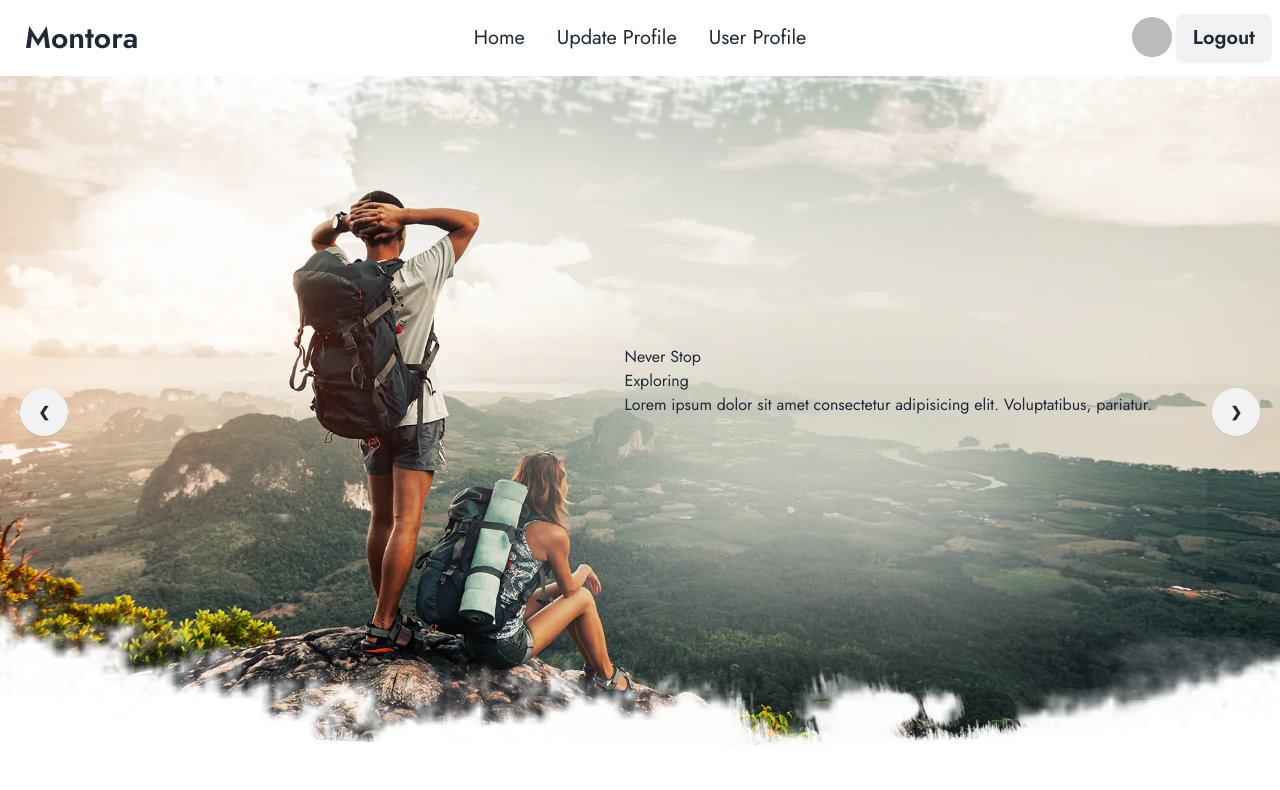
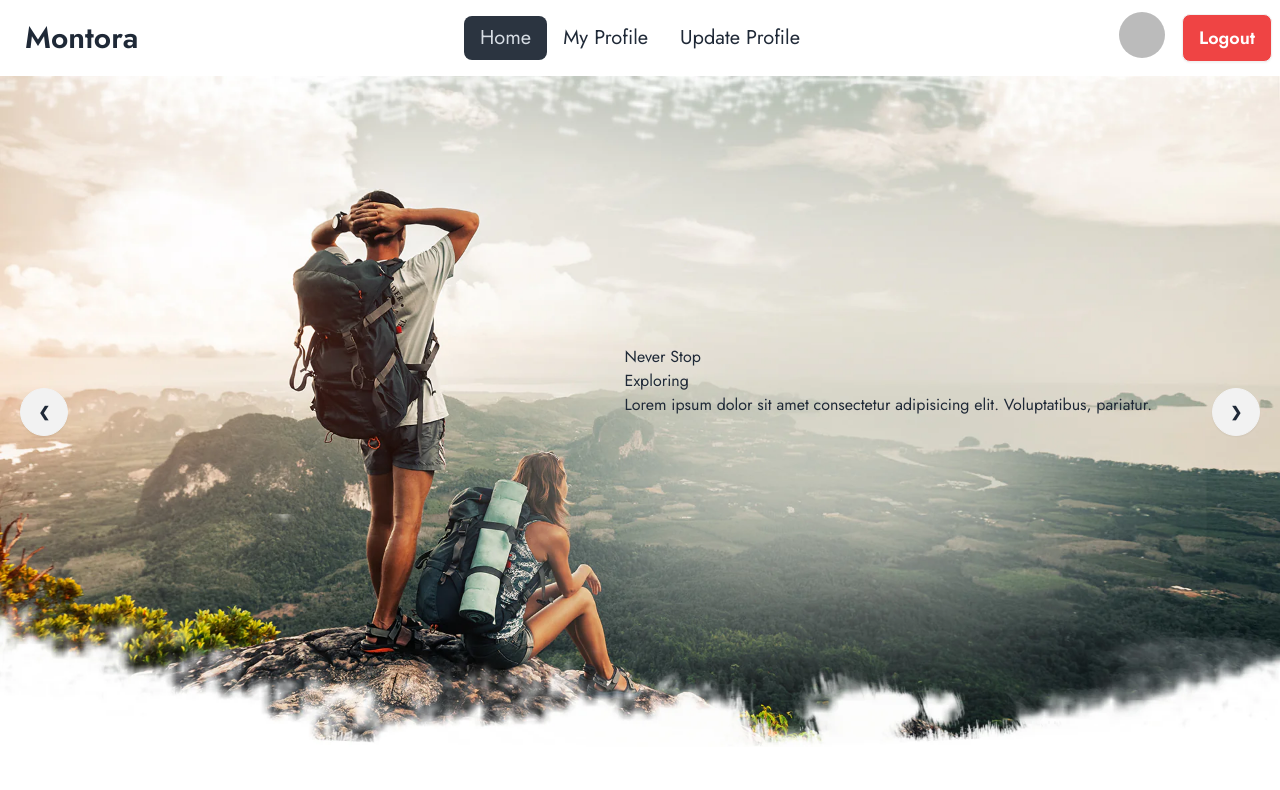
Before and after one commit to mrakashsaha/montora, a React (Vite) app: page / in a window 1280 px wide. Shown: the top 790 px of the page. Built offline with nearby package versions, Linux system fonts and the light colour scheme; no server answers; sample sign-in values are in the browser's storage.

Commit message:
Login, Logout, Update Profile, MyProfile functionality added, navigation working sucessfully

```diff
--- /dev/null
+++ b/src/components/MyProfile.jsx
@@ -0,0 +1,32 @@
+import React, { useContext } from 'react';
+import bgImage from '../assets/banner/slider-3.webp'
+import { AuthContext } from '../provider/AuthProvider';
+import { Link } from 'react-router-dom';
+
+const MyProfile = () => {
+    const {user} = useContext(AuthContext);
+    return (
+        <div style={{ backgroundImage: `url(${bgImage})` }} className="hero bg-base-200 min-h-screen">
+            <div className="card glass w-96">
+                    <h2 className='text-xl text-center py-3'>Profile Information</h2>
+                <figure>
+                    <div className="avatar pt-5 pb-2">
+                        <div className="ring-primary ring-offset-base-100 w-24 rounded-full ring ring-offset-2">
+                            <img src={user?.photoURL} />
+                        </div>
+                    </div>
+                </figure>
+                <div className="card-body items-center">
+                    <p className=''>Welcome back,</p>
+                    <h2 className="card-title">{user?.displayName}</h2>
+                    <p>Email: {user?.email}</p>
+                    <div className="card-actions">
+                        <Link to={'/update-profile'} className="btn btn-primary">Update Profile</Link>
+                    </div>
+                </div>
+            </div>
+        </div>
+    );
+};
+
+export default MyProfile;
--- a/src/components/NavBar.jsx
+++ b/src/components/NavBar.jsx
@@ -1,14 +1,18 @@
 import React, { useContext } from 'react';
-import { Link } from 'react-router-dom';
+import { Link, NavLink, useNavigate } from 'react-router-dom';
 import { AuthContext } from '../provider/AuthProvider';
 
+
 const NavBar = () => {
+    const navigate = useNavigate();
 
     const { signOutUser, user, loading } = useContext(AuthContext);
+
+
     const allmenus = <>
-        <li><Link to={'/'}>Home</Link></li>
-        <li><Link>Update Profile</Link></li>
-        <li><Link>User Profile</Link></li>
+        <li><NavLink to={'/'}>Home</NavLink></li>
+        <li><NavLink to={'/profile'} >My Profile</NavLink></li>
+        <li><NavLink to={'/update-profile'}>Update Profile</NavLink></li>
 
     </>
 
@@ -16,7 +20,7 @@ const NavBar = () => {
         e.preventDefault();
         signOutUser()
             .then(() => {
-                // Sign-out successful.
+                navigate('/');
             }).catch((error) => {
                 // An error happened.
             });
@@ -66,24 +70,26 @@ const NavBar = () => {
                     {/*  */}
 
                     <div className="dropdown dropdown-end">
-                        <div tabIndex={0} role="button" className="btn btn-ghost btn-circle avatar">
-                            {
-                                user && <div className="w-10 rounded-full">
-                                    <img alt="profile" src={user?.photoURL} />
-                                </div>
-                            }
+                        <div className="mx-4 tooltip tooltip-left" data-tip={user?.displayName}>
+                            <div tabIndex={0} role="button" className="btn btn-ghost btn-circle avatar">
+                                {
+                                    user && <div className="w-10 md:w-14 rounded-full">
+                                        <img alt="profile" src={user?.photoURL} />
+                                    </div>
+                                }
+                            </div>
                         </div>
                         <ul
                             tabIndex={0}
-                            className="menu menu-md dropdown-content bg-base-100 rounded-box z-[1] mt-3 w-32 p-2 shadow">
-                            <li><a>Profile</a></li>
-                            <li><a>Settings</a></li>
-                            <li><a>Logout</a></li>
+                            className="menu menu-md dropdown-content bg-base-100 rounded-box z-[1] mt-3 w-36 p-2 shadow">
+                            <li><Link to={'/profile'}>Profile</Link></li>
+                            <li><Link to={'/update-profile'}>Update Profile</Link></li>
+                            <li><Link onClick={handleSignOut}>Logout</Link></li>
                         </ul>
                     </div>
 
                     {
-                        !loading && (user ? <button onClick={handleSignOut} className="btn text-xl">Logout</button> : <Link to={'/login'} className="btn text-xl">Login</Link>)
+                        !loading && (user ? <button onClick={handleSignOut} className="btn btn-md bg-red-500 text-white text-lg">Logout</button> : <Link to={'/login'} className="btn btn-md bg-red-500 text-white text-lg">Login</Link>)
                     }
 
 
--- /dev/null
+++ b/src/components/UpdateProfile.jsx
@@ -0,0 +1,59 @@
+import React, { useContext } from 'react';
+import bgImage from '../assets/banner/slider-2.webp';
+import { useNavigate } from 'react-router-dom';
+import { AuthContext } from '../provider/AuthProvider';
+
+const UpdateProfile = () => {
+
+    const {updateUserProfile, setLoading} = useContext(AuthContext);
+
+    const navigate = useNavigate();
+    const handleUpdateProfile = (e) => {
+        e.preventDefault();
+        setLoading (true);
+        const form = new FormData(e.target);
+        const name = form.get('name');
+        const photo = form.get('photo-url');
+
+        updateUserProfile ({displayName: name, photoURL: photo})
+        .then (()=> {
+            setLoading (false);
+            navigate('/profile');
+        })
+        .catch((error)=>console.log (error));
+
+    }
+    return (
+        <div>
+            <div style={{ backgroundImage: `url(${bgImage})` }} className="hero bg-base-200 min-h-screen">
+                <div className=" hero-content flex-col">
+                    <h1 className="text-2xl font-bold  mx-auto">Update Your Profile</h1>
+                    <div className="card glass w-96 shrink-0 shadow-2xl">
+                        <div className='card-body'>
+                            <form onSubmit={handleUpdateProfile}>
+                                <div className="form-control">
+                                    <label className="label">
+                                        <span className="">Name</span>
+                                    </label>
+                                    <input name='name' type="text" placeholder="Your Name" className="glass input input-bordered" required />
+                                </div>
+                                <div className="form-control">
+                                    <label className="label">
+                                        <span className="">Photo URL</span>
+                                    </label>
+                                    <input name='photo-url' type="text" placeholder="Enter Photo URL" className="glass input input-bordered" required />
+                                </div>
+                                <div className="form-control mt-4">
+                                    <button className="btn btn-primary">Update</button>
+                                </div>
+
+                            </form>
+                        </div>
+                    </div>
+                </div>
+            </div>
+        </div>
+    );
+};
+
+export default UpdateProfile;
--- a/src/provider/AuthProvider.jsx
+++ b/src/provider/AuthProvider.jsx
@@ -32,6 +32,7 @@ const AuthProvider = ({ children }) => {
         return signInWithPopup (auth, googleProvider)
     }
 
+
     useEffect(() => {
         const unsubscribe = onAuthStateChanged(auth, (currentUser) => {
             setUser(currentUser);
@@ -51,6 +52,7 @@ const AuthProvider = ({ children }) => {
         signInWithGoogle,
         loading,
         updateUserProfile,
+        setLoading,
     }
 
     console.log(user);
```
Also changed, not shown: src/main.jsx (+10 -0 lines).
